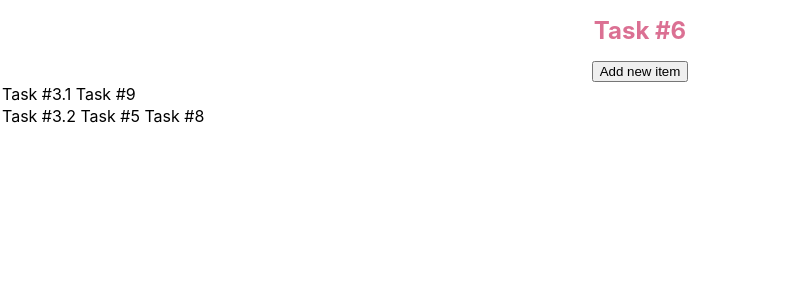
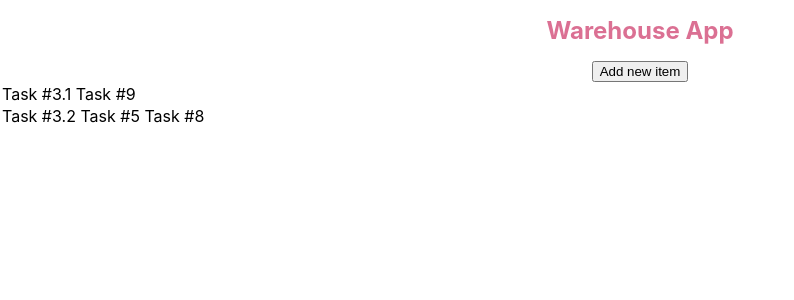
Before and after one commit to pkol92/ShopList, a React (Create React App) app: page / in a window 1280 px wide. Shown: the top 300 px of the page, without its empty margins (0-794 px from the left). Built offline with nearby package versions, Linux system fonts and the light colour scheme.

Commit message:
update title

```diff
--- a/src/components/Header/component.tsx
+++ b/src/components/Header/component.tsx
@@ -1,10 +1,6 @@
-import React, { FC } from 'react';
-import { StyledHeader } from './styles';
+import React, { FC } from "react";
+import { StyledHeader } from "./styles";
 
 export const Header: FC = () => {
-  return (
-    <StyledHeader>
-        Task #6
-    </StyledHeader>
-  )
-}
+  return <StyledHeader>Warehouse App</StyledHeader>;
+};
```
